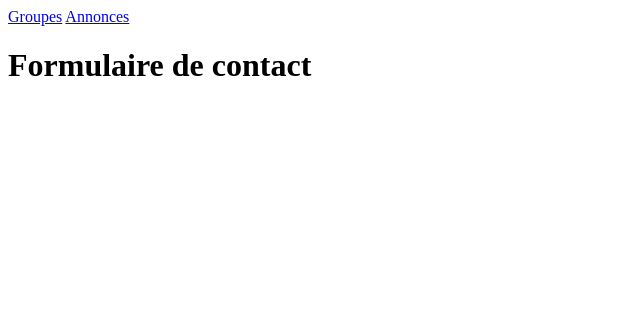
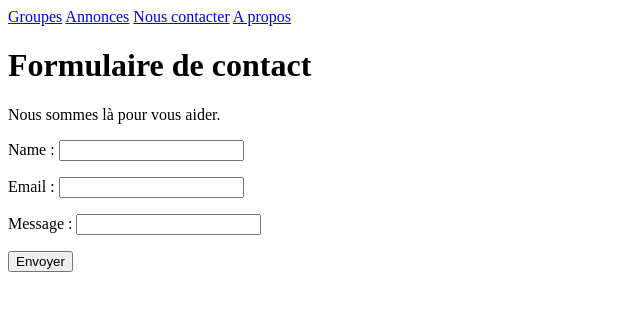
Before and after one commit to theoroton/Cours_Django, a Django app: page /contact-us/ in a window 1280 px wide. Shown: the top 311 px of the page, without its empty margins (0-640 px from the left). Run offline with Django 3.2, Linux system fonts and the light colour scheme.

Commit message:
P4.2: Création d'un formulaire et page de redirection

```diff
--- /dev/null
+++ b/merchex/listings/forms.py
@@ -0,0 +1,8 @@
+# Fichier pour le formulaire de l'application
+from django import forms
+
+# Classe contact
+class ContactUsForm(forms.Form):
+    name = forms.CharField(required=False)
+    email = forms.EmailField(required=True)
+    message = forms.CharField(max_length=1000, required=True)
--- a/merchex/listings/static/listings/styles.css
+++ b/merchex/listings/static/listings/styles.css
@@ -1,3 +1,5 @@
+/*
 p{
     color: green;
 }
+*/
--- a/merchex/listings/templates/listings/base.html
+++ b/merchex/listings/templates/listings/base.html
@@ -11,6 +11,8 @@
         <nav>
             <a href="{% url 'band-list' %}">Groupes</a>
             <a href="{% url 'listing-list' %}">Annonces</a>
+            <a href="{% url 'contact' %}">Nous contacter</a>
+            <a href="{% url 'about' %}">A propos</a>
         </nav>
 
         {% block content %}{% endblock %} <!-- Où sera le code HTML qui héritera de la base -->
--- a/merchex/listings/templates/listings/contact.html
+++ b/merchex/listings/templates/listings/contact.html
@@ -2,6 +2,14 @@
 
 {% block content %} <!-- Début du bloc qui sera ajouté à la base -->
 
-        <h1>Formulaire de contact</h1>
+<h1>Formulaire de contact</h1>
+
+<p>Nous sommes là pour vous aider.</p>
+
+<form action="" method="post" novalidate>
+{% csrf_token %}
+{{ form.as_p }}
+<input type="submit" value="Envoyer">
+</form>
 
 {% endblock %}
--- a/merchex/listings/views.py
+++ b/merchex/listings/views.py
@@ -5,6 +5,11 @@ from listings.models import Band # Modèle Band importé
 from listings.models import Listing # Modèle Listing importé
 
 from django.shortcuts import render # Render pour les fichiers templates html
+from django.core.mail import send_mail # Librairie pour envoyer un mail
+
+from listings.forms import ContactUsForm # Formulaire de contact
+
+from django.shortcuts import redirect # Redirection vers une autre page
 
 
 # Fonction pour une première page
@@ -50,7 +55,38 @@ def about(request):
 
 # Fonction pour le formulaire de contact
 def contact(request):
-    return render(request, 'listings/contact.html')
+    # Si c'est la méthode get
+    if request.method == 'GET':
+        form = ContactUsForm() # Initialisation du formulaire
+
+    # Si c'est la méthode post
+    else:
+        # Crée une instance du formulaire et le remplit avec les données POST
+        form = ContactUsForm(request.POST)
+
+        # Si le formulaire est valide
+        if form.is_valid():
+            # Envoie un mail (sur le serveur fictif)
+            send_mail(
+                subject=f'Message from {form.cleaned_data["name"] or "anonyme"} via MerchEx Contact Us Form',
+                message=form.cleaned_data['message'],
+                from_email=form.cleaned_data['email'],
+                recipient_list=['test@merchex.xyz'])
+
+            # Redirige vers une autre page
+            return redirect('email-sent')
+
+
+    return render(request,
+        'listings/contact.html',
+        {'form': form})
+
+
+
+# Fonction pour le retour d'une formulaire de contact
+def email(request):
+    return render(request,
+        'listings/email_sent.html')
 
 
 
--- a/merchex/merchex/settings.py
+++ b/merchex/merchex/settings.py
@@ -70,6 +70,7 @@ TEMPLATES = [
 
 WSGI_APPLICATION = 'merchex.wsgi.application'
 
+EMAIL_BACKEND = 'django.core.mail.backends.console.EmailBackend'
 
 # Database
 # https://docs.djangoproject.com/en/3.2/ref/settings/#databases
--- a/merchex/merchex/urls.py
+++ b/merchex/merchex/urls.py
@@ -21,8 +21,9 @@ urlpatterns = [
     path('admin/', admin.site.urls),
     path('bands/', views.band_list, name='band-list'), # URL vers la vue bands
     path('bands/<int:id>/', views.band_detail, name='band-detail'), # URL pour un groupe précis
-    path('about-us/', views.about), # URL vers à propos
-    path('contact-us/', views.contact), # URL vers le formulaire de contact
+    path('about-us/', views.about, name='about'), # URL vers à propos
+    path('contact-us/', views.contact, name='contact'), # URL vers le formulaire de contact
     path('listings/', views.listings, name='listing-list'), # URL vers le listing
-    path('listings/<int:id>/', views.listing_detail, name='listing-detail') # URL pour une annonce précise
+    path('listings/<int:id>/', views.listing_detail, name='listing-detail'), # URL pour une annonce précise
+    path('email-sent/', views.email, name='email-sent') # URL pour  le retour du formulaire de contact
 ]
```
Also changed, not shown: merchex/listings/templates/listings/email_sent.html (added, +7 -0 lines), merchex/db.sqlite3.
